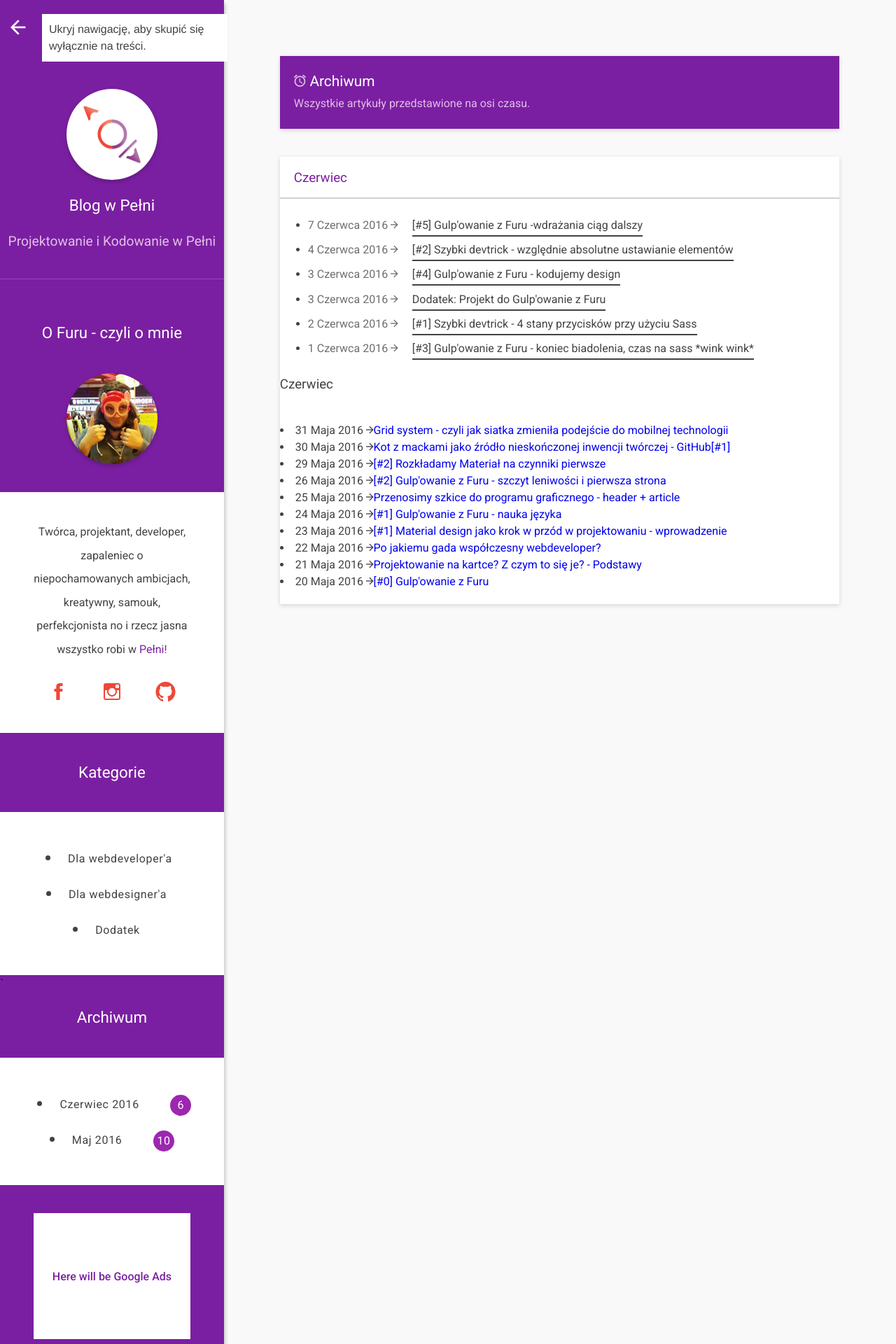
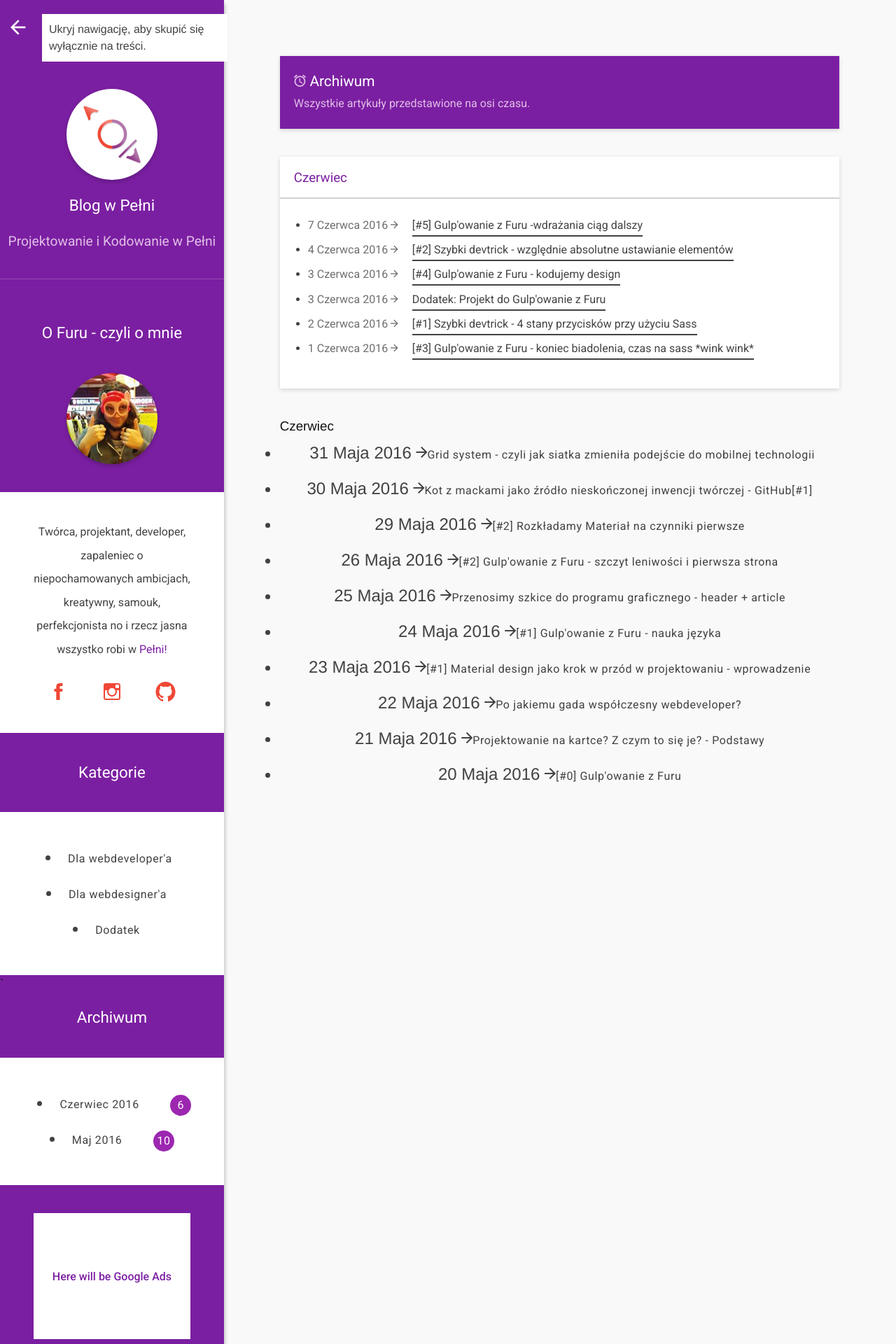
Before and after one commit to FuruArt/blog, a Jekyll site: the page built from archive.html, in a window 1280 px wide. Shown: the top 1920 px of the page at 70% size. Built offline with Jekyll 4.4.1, drawn with Linux system fonts in a browser that asks for light colours; some web fonts are replaced.

Commit message:
Update archive.html

```diff
--- a/archive.html
+++ b/archive.html
@@ -11,6 +11,7 @@ layout: default
       <p class="desc">{{ page.description }}</p>
     </header>
   </div>
+
   <div id="archive">
     {%for post in site.posts %}
       {% unless post.next %}
@@ -21,11 +22,14 @@ layout: default
           {% capture year %}{{ post.date | date: '%B' }}{% endcapture %}
           {% capture nyear %}{{ post.next.date | date: '%B' }}{% endcapture %}
           {% if year != nyear %}</ul>
+  </div>
+  <div class="archive">
           <h3>{{ month }}</h3>
-          <ul class="past"></ul>
+          <ul class="past">
           {% endif %}
       {% endunless %}
         <li><time>{% include customDate.html %} <i class="ion-android-arrow-forward"></i></time><a href="{{ site.github.url }}/{{ post.url }}">{{ post.title }}</a></li></time>
     {% endfor %}
+        </ul>
   </div>
 </div>
```
